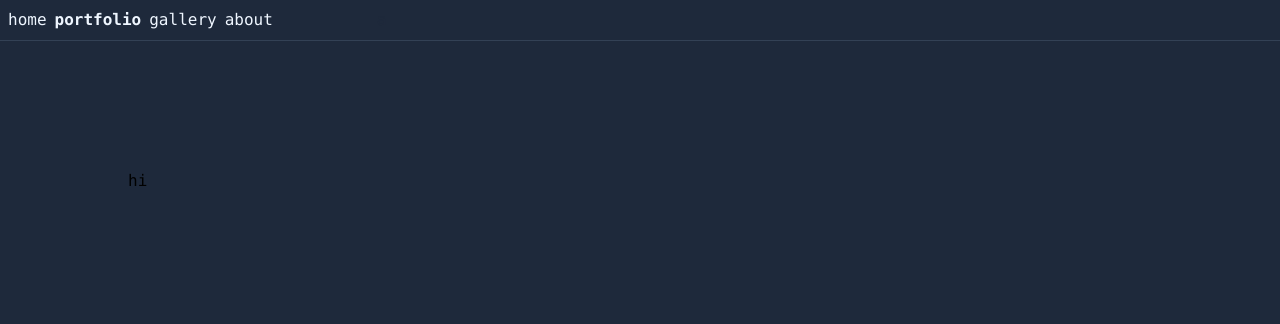
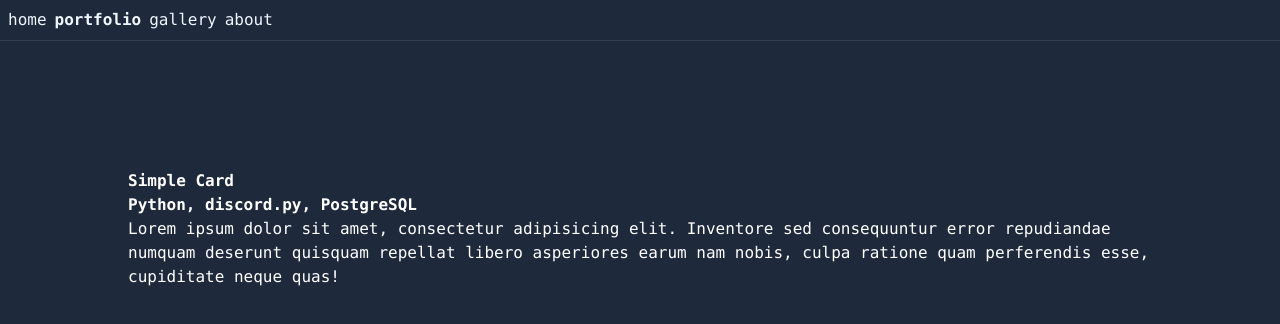
Before and after one commit to averwhy/aversite, a React (Vite) app: page /portfolio in a window 1280 px wide. Shown: the top 324 px of the page. Built offline with nearby package versions, Linux system fonts and the light colour scheme.

Commit message:
starting with primereact

```diff
--- a/package.json
+++ b/package.json
@@ -12,10 +12,11 @@
     "preview": "vite preview"
   },
   "dependencies": {
-    "@geist-ui/core": "^2.3.8",
     "@tanstack/create-router": "^1.58.4",
     "@tanstack/react-router": "^1.58.3",
+    "aversite": "file:",
     "imgix": "^0.0.2",
+    "primereact": "^10.8.3",
     "react": "^18.3.1",
     "react-dom": "^18.3.1",
     "react-imgix": "^9.8.2"
--- a/src/routes/__root.tsx
+++ b/src/routes/__root.tsx
@@ -1,6 +1,5 @@
 import { createRootRoute, Link, Outlet } from '@tanstack/react-router'
-import { TanStackRouterDevtools } from '@tanstack/router-devtools'
-import { GeistProvider, CssBaseline } from '@geist-ui/core';
+import { PrimeReactProvider } from 'primereact/api'
 
 export const Route = createRootRoute({
   component: () => (
@@ -19,14 +18,15 @@ export const Route = createRootRoute({
           about
         </Link>{'   '}
         <Link to="/adminpanel" className="text-slate-800 ml-24">
-          a
+          '
         </Link>
       </div>
       <hr className="border-t-1 border-slate-700"/>
       <div className="bg-slate-800 bg-cover font-mono">
-        <Outlet />
-      </div>
-      <TanStackRouterDevtools />
+        <PrimeReactProvider>
+          <Outlet />
+        </PrimeReactProvider>
+        </div>
     </>
   ),
 })
--- a/src/routes/index.lazy.tsx
+++ b/src/routes/index.lazy.tsx
@@ -13,9 +13,3 @@ function Index() {
     </div>
   )
 }
-/*
-<Planet centerContent={<div style={{height: 100, width: 100, borderRadius: '50%', backgroundColor: '#1da8a4'}} />} open autoClose
-        > <div style={{height: 70, width: 70, borderRadius: '50%', backgroundColor: '#9257ad'}}/>
-        <div style={{height: 70, width: 70, borderRadius: '50%', backgroundColor: '#9257ad'}}/>
-        </Planet>
-*/
--- a/src/routes/portfolio.lazy.tsx
+++ b/src/routes/portfolio.lazy.tsx
@@ -1,4 +1,5 @@
 import { createLazyFileRoute } from '@tanstack/react-router'
+import { Card } from 'primereact/card'
 
 export const Route = createLazyFileRoute('/portfolio')({
   component: Portfolio,
@@ -7,18 +8,12 @@ export const Route = createLazyFileRoute('/portfolio')({
 function Portfolio() {
   return (
     <div className='h-screen p-32 items-center justify-center'>
-      hi
+      <Card title="Simple Card" subTitle="Python, discord.py, PostgreSQL" className='text-white font-bold'>
+        <p className="m-0 font-normal">
+            Lorem ipsum dolor sit amet, consectetur adipisicing elit. Inventore sed consequuntur error repudiandae
+            numquam deserunt quisquam repellat libero asperiores earum nam nobis, culpa ratione quam perferendis esse, cupiditate neque quas!
+        </p>
+      </Card>
     </div>
   )
 }
-
-/*
-<Grid container rowSpacing={10} columnSpacing={{ xs: 5, sm: 10, md: 20 }}>
-          <Grid size={3}>
-            <Item>1</Item>
-          </Grid>
-          <Grid size={3}>
-            <Item>2</Item>
-          </Grid>
-        </Grid>
-*/
```
Also changed, not shown: 1 other file (tests, documents, lock files or other folders).
